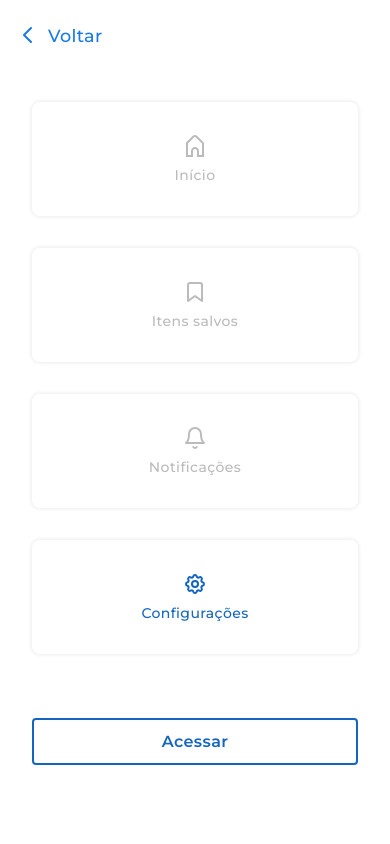
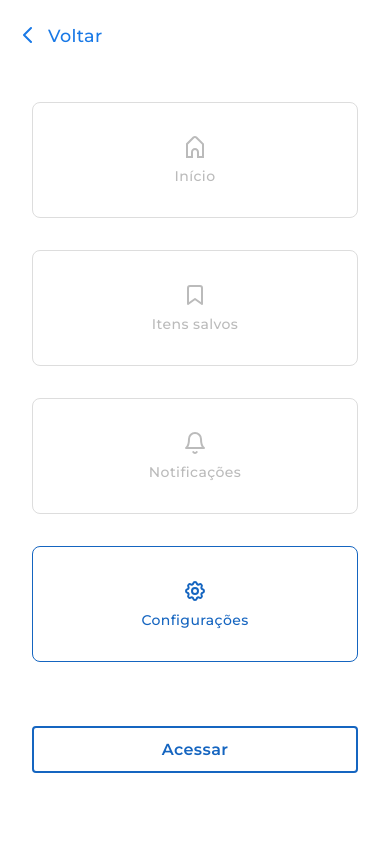
Before and after one commit to lucas95santos/bigoffer-web, a React (Create React App) app: page /configuracoes in a window 390 px wide. Both pictures are taken after a click on the icon 346 px from the left and 33 px from the top of the page. Shown: the top 844 px of the page. Built offline with nearby package versions, Linux system fonts and the light colour scheme.

Commit message:
refactor: mudando o estilo dos links no menu mobile

```diff
--- a/src/styles/navbar.scss
+++ b/src/styles/navbar.scss
@@ -153,7 +153,7 @@
             font-weight: 500;
             letter-spacing: 0.4px;
             padding: 32px 16px;
-            box-shadow: 0 0 3px 2px rgba(0, 0, 0, 0.05);
+            border: 1px solid $borderColor;
             border-radius: 8px;
             cursor: pointer;
 
@@ -164,6 +164,8 @@
             }
 
             &.active {
+              border-color: $primaryColor;
+
               a {
                 color: $primaryColor;
               }
```
